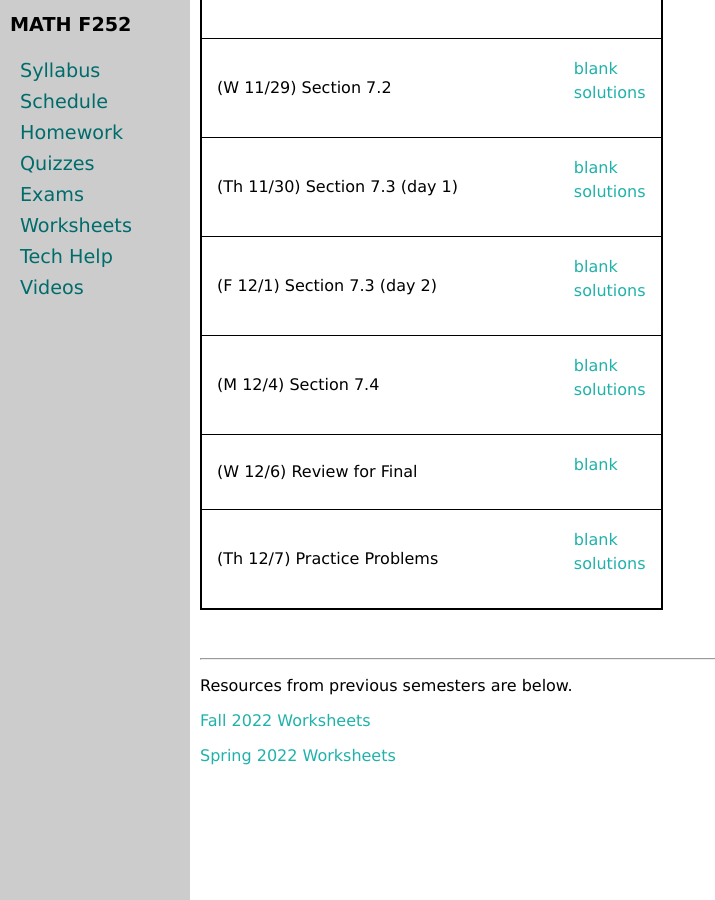
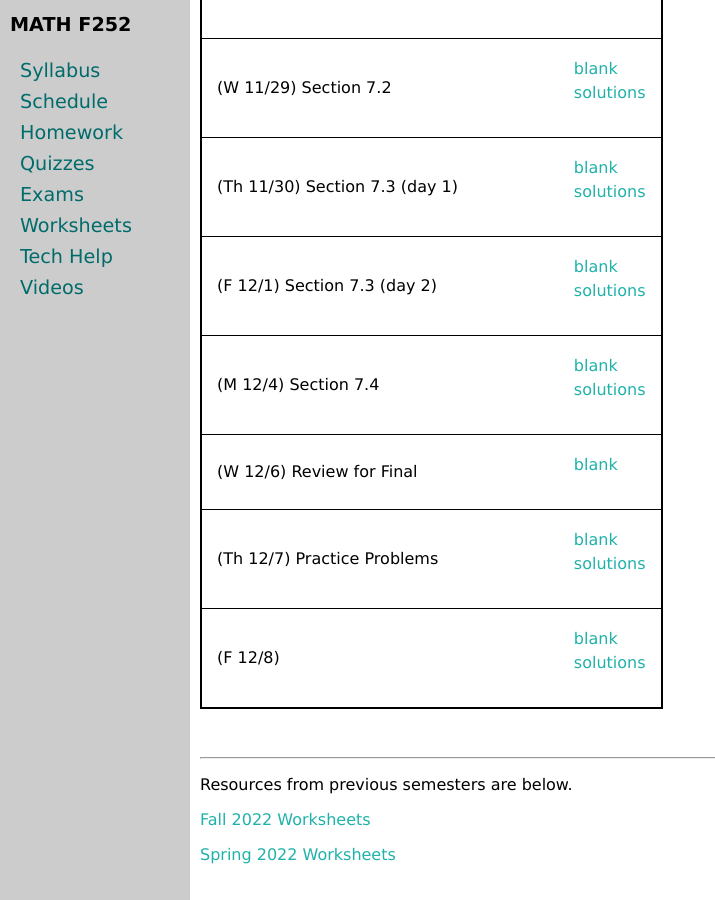
Before and after one commit to uaf-math/calc2, a Jekyll site: the page built from worksheets.md, in a window 1280 px wide and 900 px high, scrolled down 4695 px. Shown: the whole window, without its empty margins (0-715 px from the left). Built offline with Jekyll 4.4.1, drawn with Linux system fonts in a browser that asks for light colours.

Commit message:
Update worksheets.yml

```diff
--- a/_data/worksheets.yml
+++ b/_data/worksheets.yml
@@ -154,3 +154,6 @@ worksheets:
 - name: (Th 12/7) Practice Problems
   blank: FE-review-probs.pdf
   solutions: FinalExam-probs-sons.pdf
+- name: (F 12/8)
+  blank: FE-review-probs-b.pdf
+  solutions: FE-rev-b-s.pdf
```
